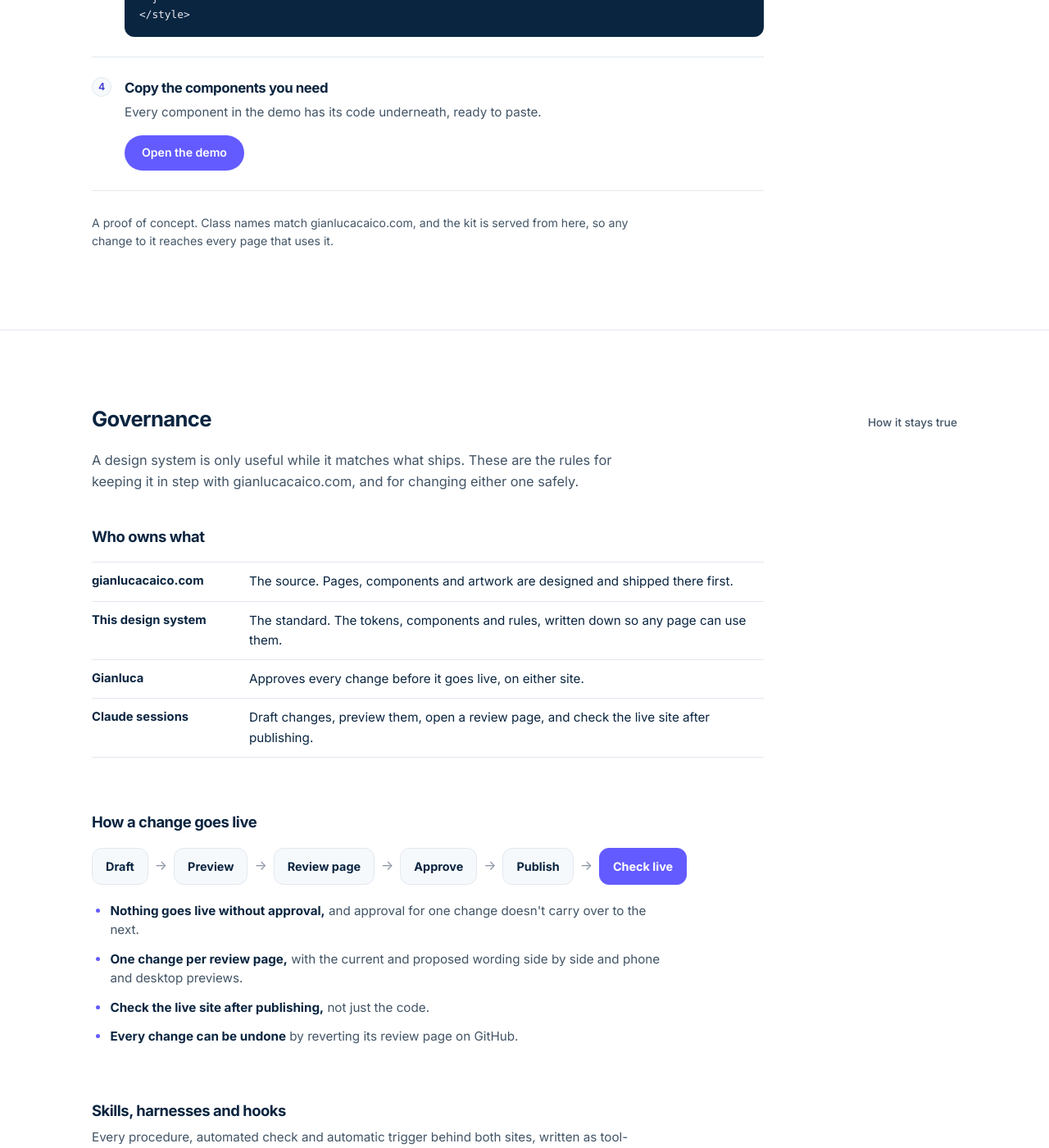
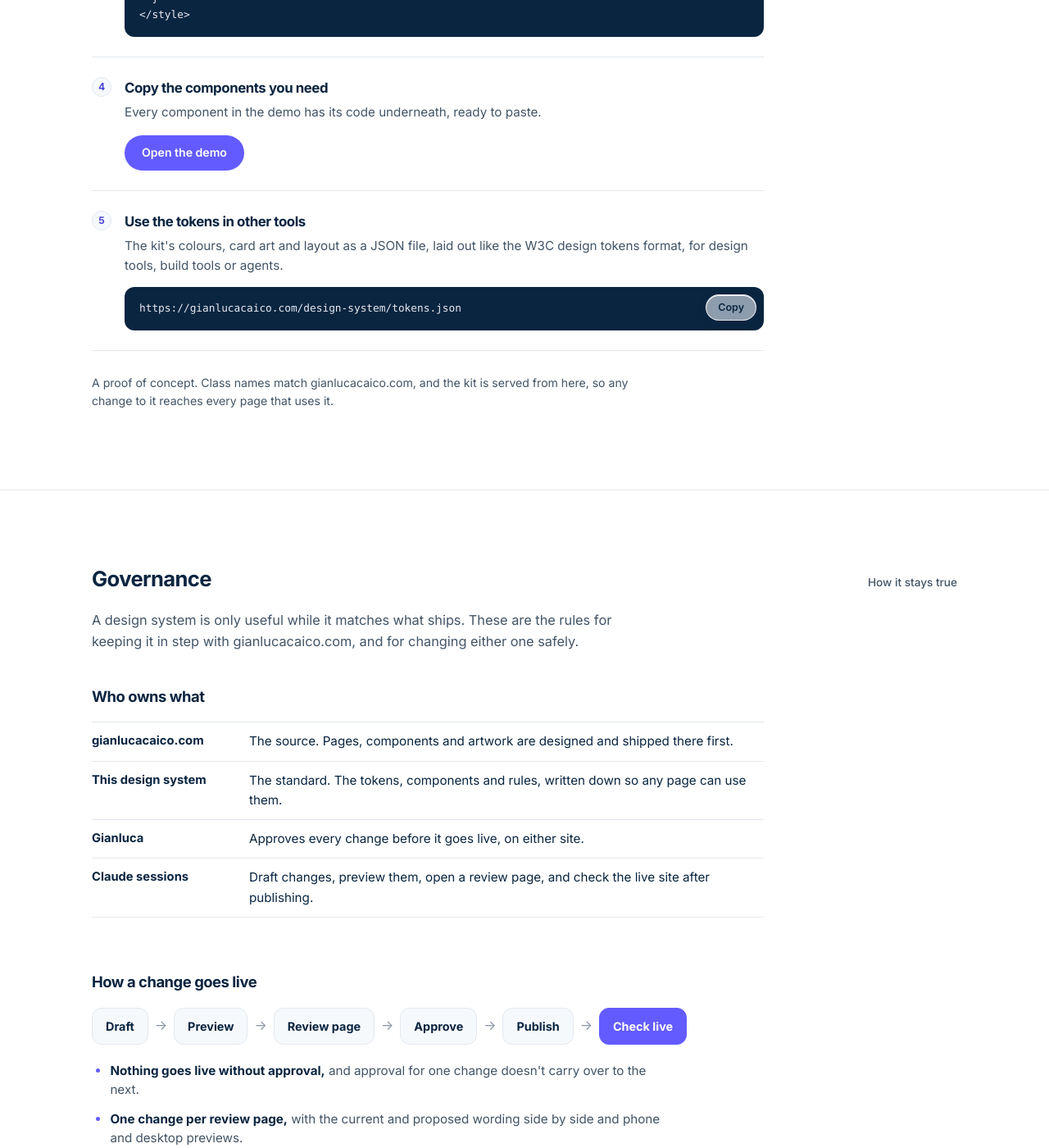
Before and after one commit to gianlucacaico/design-system, a Jekyll site: the page built from index.html, in a window 1280 px wide and 1400 px high, scrolled down 15386 px. Shown: the whole window at 82% size. Built offline with Jekyll 4.4.1, drawn with Linux system fonts in a browser that asks for light colours.

Commit message:
Fix the glass edge on scrolling filters, and publish the tokens
On a phone, a filter with more options than fit scrolls sideways, and
its glass sheen scrolled away with the options, leaving a hard edge.
The filter now draws the sheen on itself so it stays put. The kit's
colour, card art and layout tokens are also published as tokens.json,
for other tools and for the main site's drift check to read.

Co-Authored-By: Claude Opus 5.5 <noreply@anthropic.com>
Claude-Session: https://claude.ai/code/session_01XoQp4w7yrCssAfZyLYn4xA

```diff
--- a/index.html
+++ b/index.html
@@ -283,6 +283,14 @@ layout: default
             <div class="cta-row sys-cta"><a class="btn-pill" href="{{ '/demo' | relative_url }}">Open the demo</a></div>
           </div>
         </li>
+        <li>
+          <span class="ds-n">5</span>
+          <div>
+            <h3>Use the tokens in other tools</h3>
+            <p>The kit's colours, card art and layout as a JSON file, laid out like the W3C design tokens format, for design tools, build tools or agents.</p>
+            <div class="sys-code"><pre id="code-tokens">{{ '/tokens.json' | absolute_url }}</pre><button type="button" class="btn-ghost sys-copy" data-copy="code-tokens">Copy</button></div>
+          </div>
+        </li>
       </ol>
       <p class="sys-note sys-poc">A proof of concept. Class names match gianlucacaico.com, and the kit is served from here, so any change to it reaches every page that uses it.</p>
     </div>
```
Also changed, not shown: CLAUDE.md (+1 -0 lines), _includes/gc.css (+10 -0 lines), tokens.json (added, +27 -0 lines).
